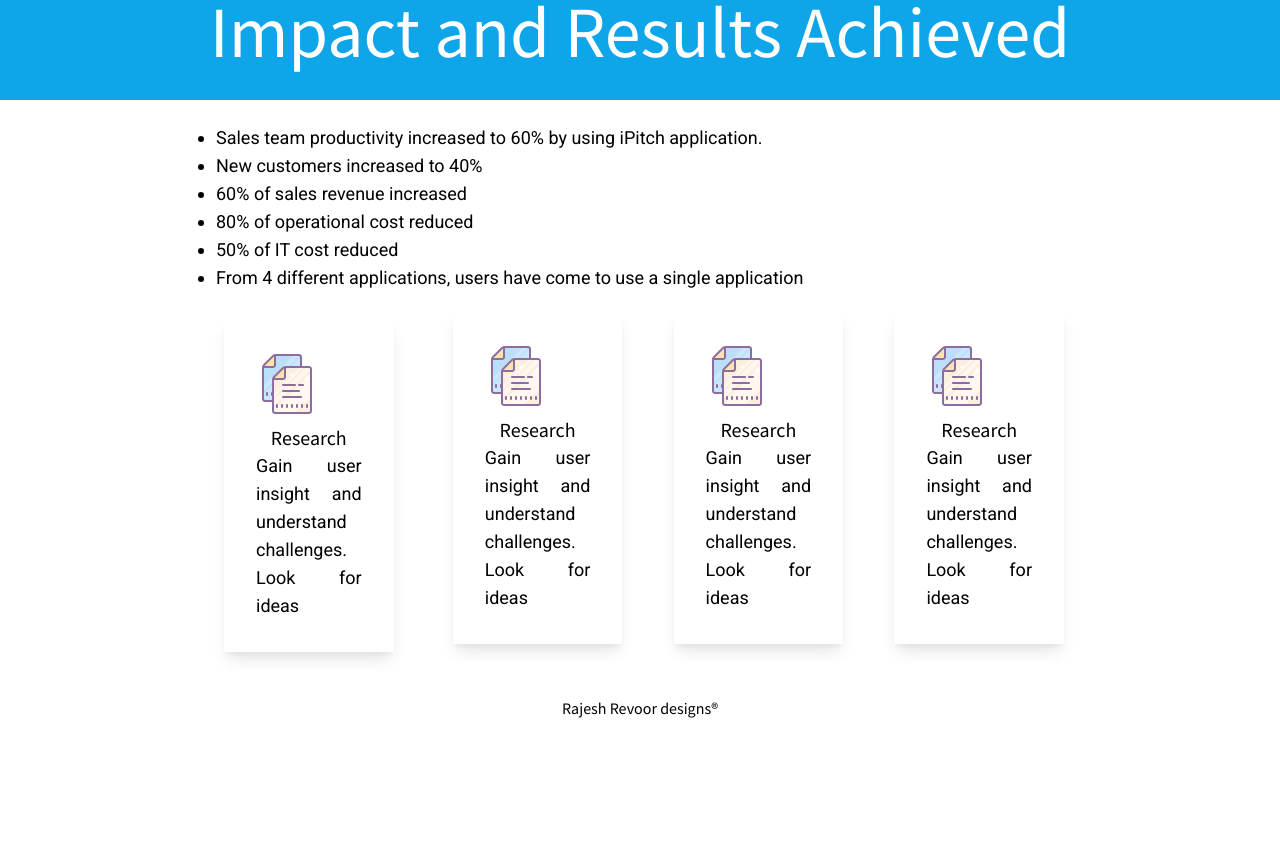
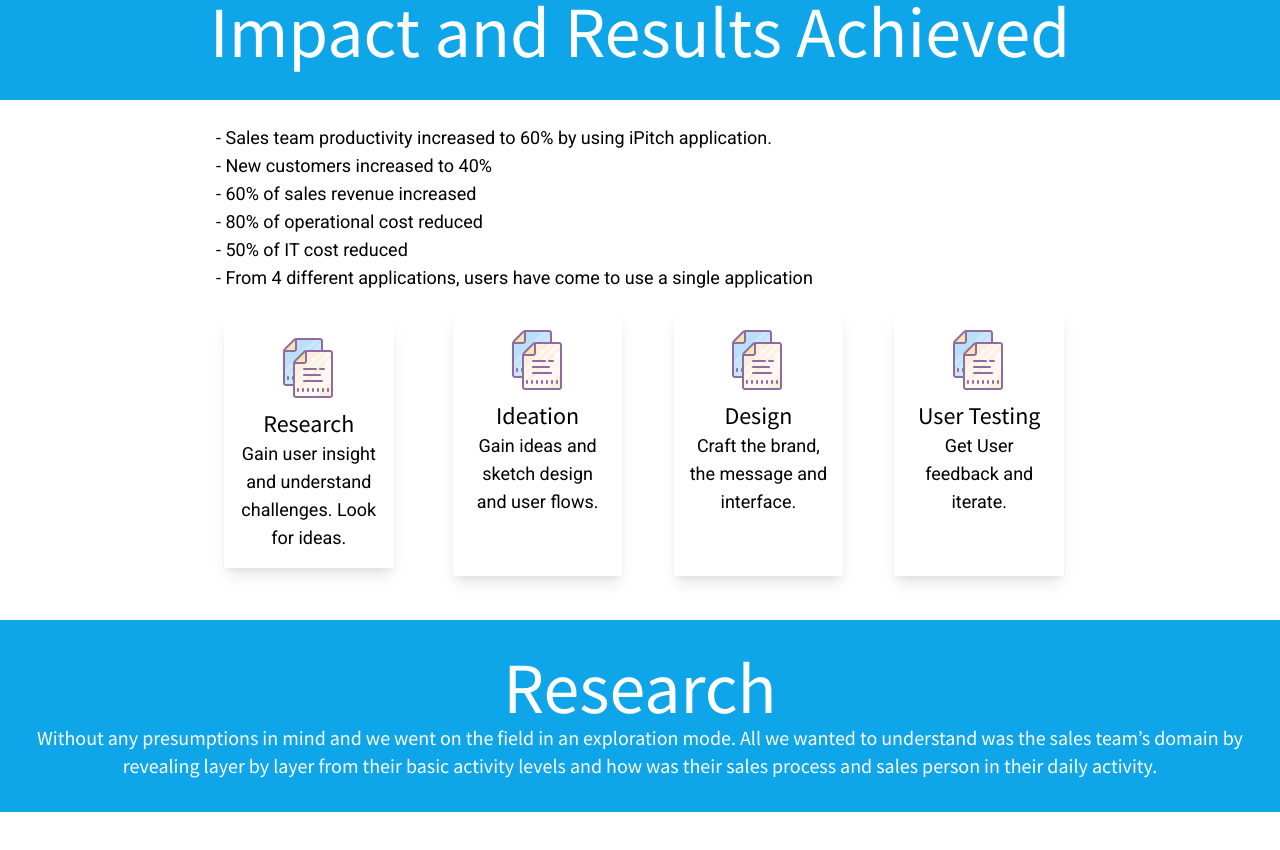
Before and after one commit to rajesh171812/portfolio-poc, a Next.js app: page / in a window 1280 px wide. Shown: the part 880-1730 px from the top of the page. Before the commit the page ends 1616 px from the top, so only its background shows below. Built offline with nearby package versions, Linux system fonts and the light colour scheme.

Commit message:
feat: fix text in first page

```diff
--- a/pages/index.js
+++ b/pages/index.js
@@ -3,16 +3,49 @@
 
 function Card(props) {
   return (
-    <div className="p-8 shadow-lg">
-      <img className="rounded text-center" src={props.img} alt={props.imgAlt} />
+    <div className="min-h-full p-4 shadow-lg">
+      <img className="rounded my-0 mx-auto" src={props.img} alt={props.imgAlt} />
       <div className="mt-2">
         <div>
-          <div className="text-xl text-gray-600 text-center text-bold font-sans">
+          <div className="text-2xl text-gray-200 text-center text-bold font-sans">
             {props.eyebrow}
           </div>
-          <div className="text-justify">{props.title}</div>
+          <div className="text-center font-serif">{props.title}</div>
         </div>
       </div>
+    </div>
+  );
+}
+
+function SimpleCard(props) {
+  return (
+    <div className="min-h-full p-4 shadow-lg">
+      <img className="rounded my-0 mx-auto" src={props.img} alt={props.imgAlt} />
+      <div className="my-2">
+        <div>
+          <div className="text-center font-serif">{props.title}</div>
+        </div>
+      </div>
+    </div>
+  );
+}
+
+function GrayHeading(props) {
+  return (
+    <div className="my-4 text-2xl font-bold font-sans text-gray-900">
+      {props.headingTitle}
+    </div>
+  );
+}
+
+function RegularParagraph(props) {
+  return <div className="">{props.content}</div>;
+}
+function BlueBanner(props) {
+  return (
+    <div className="my-6 p-8 col-auto bg-blue-500 text-center font-sans">
+      <div className="text-7xl text-white">{props.title}</div>
+      <div className="text-xl text-white">{props.subtitle}</div>
     </div>
   );
 }
@@ -21,7 +54,7 @@
   return (
     <div>
       <Head>
-        <title>Create Next App</title>
+        <title>Rajesh Revoor</title>
         <link rel="icon" href="/favicon.ico" />
         <link rel="preconnect" href="https://fonts.gstatic.com" />
         <link
@@ -33,6 +66,7 @@
           rel="stylesheet"
         />
       </Head>
+      <div className="">
         <div
           className="my-6 grid grid-cols-6 gap-4 bg-fixed font-sans"
           style={{
@@ -53,16 +87,14 @@
         <div className="grid grid-cols-6 gap-4 font-serif">
           <div className="col-span-1"></div>
           <div className="col-span-4 text-lg">
-          <div className="">
-            One of the top 100 pharma companies approached Cognizant, who’s a
+            <RegularParagraph
+              content=" One of the top 100 pharma companies approached Cognizant, who’s a
         leading IT Software Development, to help them to solve the issues
-            faced by their sales team. By building a digital solution that could
-            provide a 360° view on their business and team members performance.
-          </div>
-
-          <div className="my-4 text-2xl font-bold font-sans text-gray-900">
-            Business Problem
-          </div>
+        faced by their sales team. By building a digital solution that
+        could provide a 360° view on their business and team members
+        performance."
+            />
+            <GrayHeading headingTitle="Business Problem" />
             <div>
               <div>- Losing the market share.</div>
               <div>- Decreasing productivity from the sales team.</div>
@@ -75,20 +107,20 @@
               <div>- Unable to perform on par with the competitors.</div>
             </div>
 
-          <div className="my-4 text-2xl font-bold font-sans text-gray-900">
-            What’s my role?
-          </div>
-          <div>
-            Being a lead UX consultant, specialised in Product Strategy, Design
-            and UX. My role was to apply Human Centered Design methods to a
-            project with immense technical focus and to provide valuable
-            insights from user research to help build a solution that would take
-            into account the complexity of everyday business cases and real user
-            needs.
-          </div>
+            <GrayHeading headingTitle="What’s my role?" />
+            <RegularParagraph
+              content=" Being a lead UX consultant, specialised in Product Strategy,
+              Design and UX. My role was to apply Human Centered Design methods
+              to a project with immense technical focus and to provide valuable
+              insights from user research to help build a solution that would
+              take into account the complexity of everyday business cases and
+              real user needs."
+            />
           </div>
           <div className="col-span-1"></div>
         </div>
+
+        {/*Impacts And Results Achieved*/}
         <div className="my-6 col-auto bg-blue-500 text-center font-sans">
           <div className="p-8 text-7xl text-white">
             Impact and Results Achieved
@@ -97,62 +129,149 @@
         <div className="grid grid-cols-6 gap-4 font-serif">
           <div className="col-span-1"></div>
           <div className="col-span-4 text-lg">
-          <ul style={{ listStyleType: "disc" }}>
-            <li>
-              {" "}
-              Sales team productivity increased to 60% by using iPitch
+            <div>
+              <div>
+                - Sales team productivity increased to 60% by using iPitch
                 application.
-            </li>
-            <li> New customers increased to 40% </li>
-            <li> 60% of sales revenue increased</li>
-            <li> 80% of operational cost reduced</li>
-            <li>50% of IT cost reduced</li>
-            <li>
-              {" "}
-              From 4 different applications, users have come to use a single
+              </div>
+              <div>- New customers increased to 40% </div>
+              <div>- 60% of sales revenue increased</div>
+              <div>- 80% of operational cost reduced</div>
+              <div>- 50% of IT cost reduced</div>
+              <div>
+                - From 4 different applications, users have come to use a single
                 application
-            </li>
-          </ul>
+              </div>
+            </div>
             <div className="flex flex-row flex-wrap justify-between my-5">
               <div className="max-w-1/4 m-2">
                 <Card
                   img="icon-copy.png"
                   imgAlt="Research"
                   eyebrow="Research"
-                title="Gain user insight and understand challenges. Look for ideas"
+                  title="Gain user insight and understand challenges. Look for ideas."
                   pricing="..."
                 />
               </div>
               <div className="max-w-1/4">
                 <Card
                   img="icon-copy.png"
-                imgAlt="Research"
-                eyebrow="Research"
-                title="Gain user insight and understand challenges. Look for ideas"
+                  imgAlt="Ideation"
+                  eyebrow="Ideation"
+                  title="Gain ideas and sketch design and user flows."
                   pricing="..."
                 />
               </div>
               <div className="max-w-1/4">
                 <Card
                   img="icon-copy.png"
-                imgAlt="Research"
-                eyebrow="Research"
-                title="Gain user insight and understand challenges. Look for ideas"
+                  imgAlt="Design"
+                  eyebrow="Design"
+                  title="Craft the brand, the message and interface."
                   pricing="..."
                 />
               </div>
               <div className="max-w-1/4">
                 <Card
                   img="icon-copy.png"
-                imgAlt="Research"
-                eyebrow="Research"
-                title="Gain user insight and understand challenges. Look for ideas"
+                  imgAlt="User Testing"
+                  eyebrow="User Testing"
+                  title="Get User feedback and iterate."
                   pricing="..."
                 />
               </div>
             </div>
           </div>
           <div className="col-span-1"></div>
+        </div>
+
+        {/*Research*/}
+        <BlueBanner
+          title="Research"
+          subtitle="Without any presumptions in mind and we went on the field in an exploration mode. All we wanted to understand was
+the sales team’s domain by revealing layer by layer from their basic activity levels and how was their sales process
+and sales person in their daily activity."
+        />
+        <div className="grid grid-cols-6 gap-4 font-serif">
+          <div className="col-span-1"></div>
+          <div className="col-span-4 text-lg">
+            <GrayHeading headingTitle="Contextual enquiry" />
+            <div>
+              <div>- We had selected over 20+ people at their workplace.</div>
+              <div>
+                - Started asking them with open-ended questions, this enabled
+                them to share “a day in the life of” experiences.
+              </div>
+              <div>
+                - The sales team interviews yielded a gold mine of information.
+                Many shared their daily struggles with the legacy application.
+                In addition to the interviews, we also created a survey which
+                was sent to the larger group.
+              </div>
+              <div>
+                - After asking “Why” and “Who else” multiple times, we were able
+                to detect formerly unaddressed user groups
+              </div>
+            </div>
+            <div className="flex flex-row flex-wrap justify-between my-5">
+              <div className="max-w-1/3 m-2">
+                <SimpleCard
+                    img="icon-copy.png"
+                    imgAlt="Smiley"
+                    title="There is no clarity on the “Days
+                    Schedule” as it has been
+                    updated by our managers. By
+                    the time I reach the office, I
+                    completely miss the morning
+                    appointment as I’ve no access
+                    to the current interface outside
+                    the office."
+                />
+              </div>
+              <div className="max-w-1/3">
+                <SimpleCard
+                    img="icon-copy.png"
+                    imgAlt="Smiley"
+                    title="It’s not that easy to use
+                  multiple interfaces for tracking
+                  sales reports, appointments,
+                  Target update reports,
+                  downloading collaterals, goals
+                  to be met etc. It would be
+                  great if I could access all
+                  these at one place. "
+                />
+              </div>
+              <div className="max-w-1/3">
+                <SimpleCard
+                    img="icon-copy.png"
+                    imgAlt="Smiley"
+                    title="Unable to track the current
+                status and predict the end of
+                the year sales of the sales
+                team. And understanding
+                where I stand and where I
+                have to improve is not
+                available now. "
+                />
+              </div>
+            </div>
+          </div>
+          <div className="col-span-1"></div>
+        </div>
+
+        {/*Solution*/}
+        <BlueBanner
+          title="Solution"
+          subtitle="I displayed the solution to every pain point I found:"
+        />
+        <div className="grid grid-cols-6 gap-4 font-serif">
+          <div className="col-span-1"></div>
+          <div className="col-span-4 text-lg">
+
+          </div>
+          <div className="col-span-1"></div>
+        </div>
       </div>
       <footer>
         <div className="m-4 font-sans text-center">
--- a/tailwind.config.js
+++ b/tailwind.config.js
@@ -12,11 +12,6 @@
     },
     colors: {
       white: colors.white,
-      gray: {
-        100: "#f7fafc",
-        900: "#1a202c",
-        DEFAULT: "#1a202c",
-      },
       blue: colors.lightBlue,
       red: colors.rose,
       pink: colors.fuchsia,
@@ -75,6 +70,7 @@
     },
     maxWidth: {
       '1/4': '20%',
+      '1/3': '32%',
       '1/2': '50%',
       '3/4': '75%',
     },
```
Also changed, not shown: 1 other file (tests, documents, lock files or other folders). Lines whose indentation alone changed are shown as unchanged.
